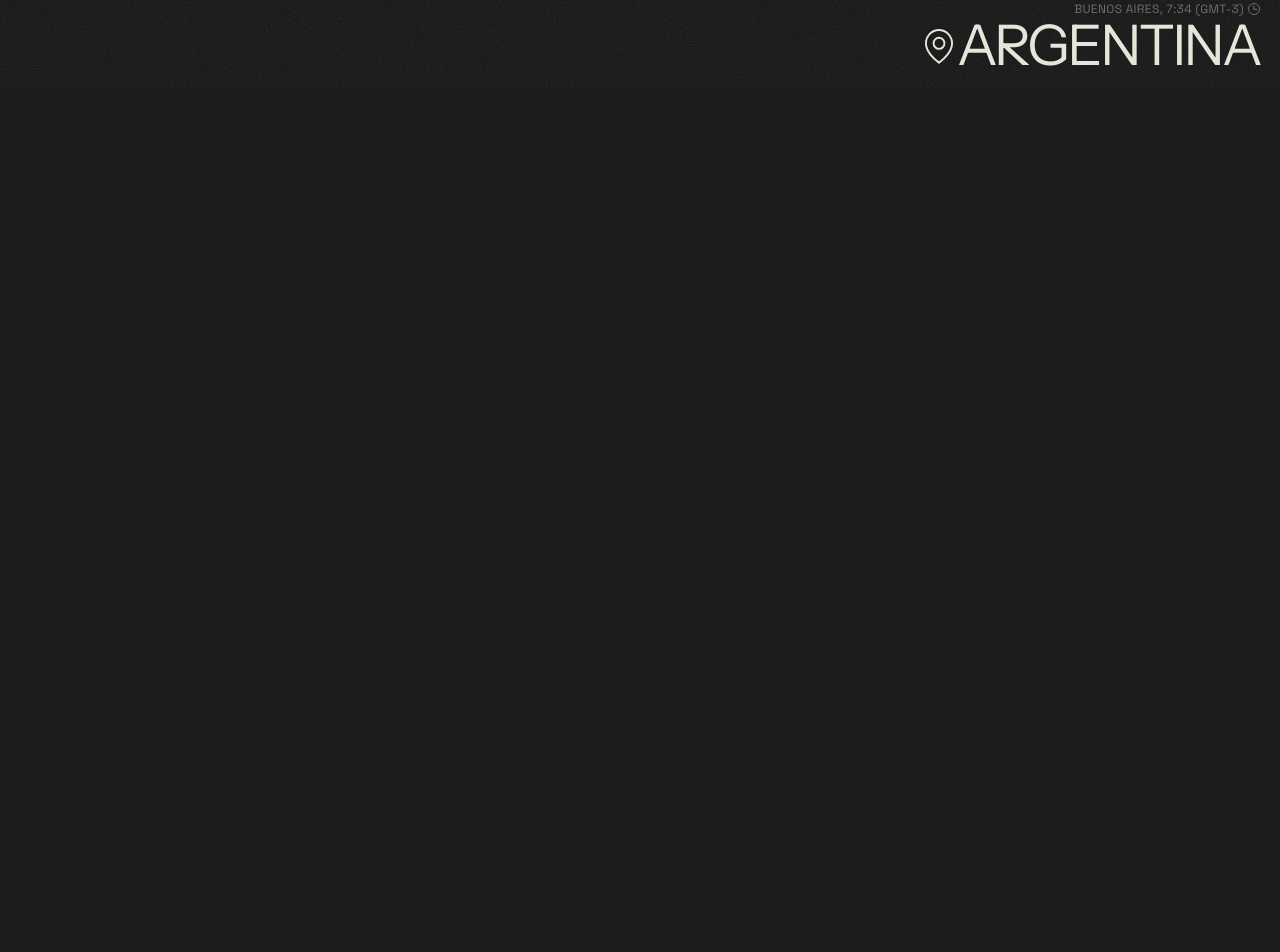
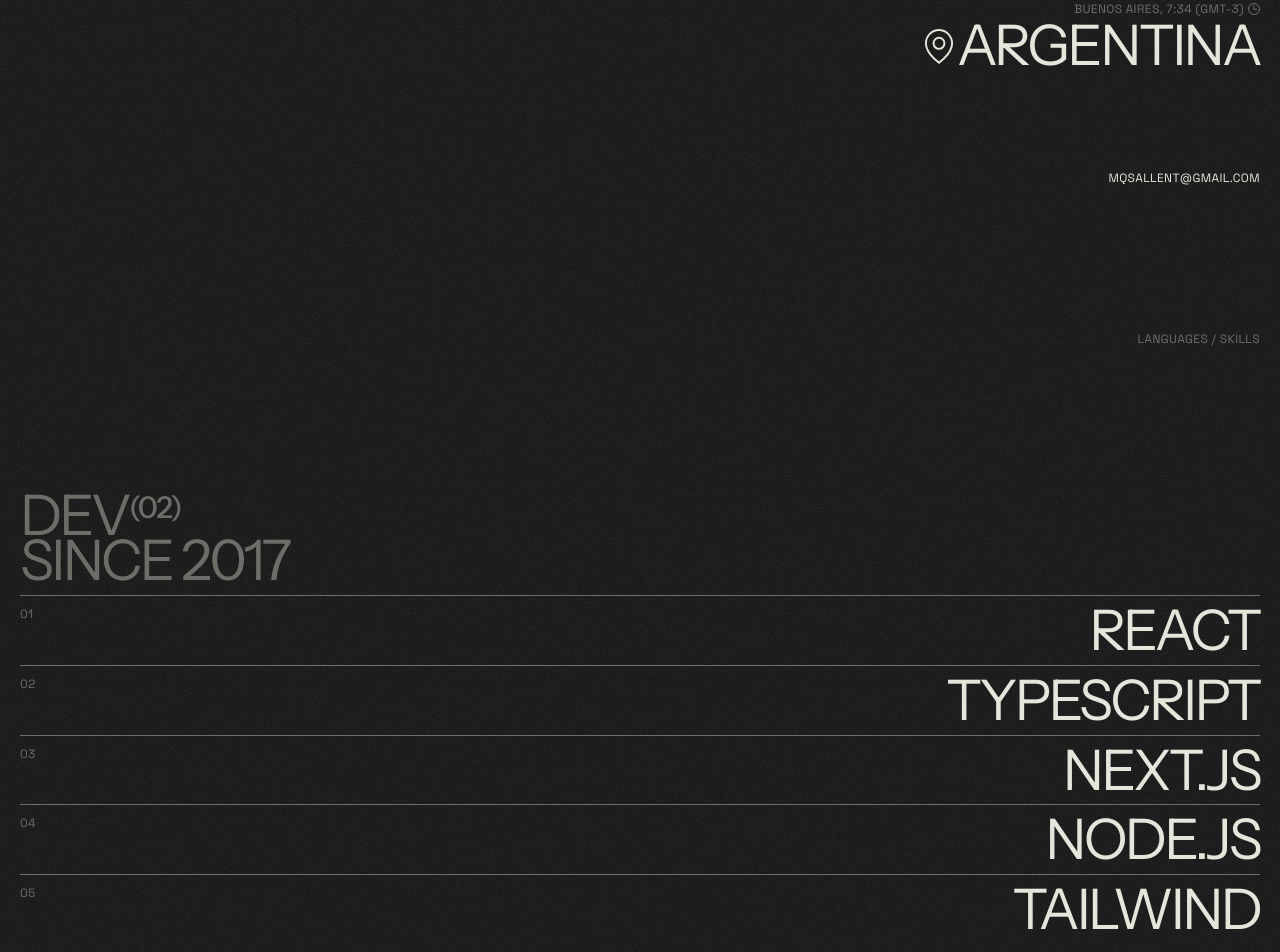
Before and after one commit to msallent/matnac.dev, a Next.js app: page / in a window 1280 px wide. Shown: the part 1576-2528 px from the top of the page. Before the commit the page ends 1664 px from the top, so only its background shows below. Built offline with nearby package versions, Linux system fonts and the light colour scheme.

Commit message:
Add Dev component

```diff
--- a/src/app/page.tsx
+++ b/src/app/page.tsx
@@ -1,10 +1,11 @@
-import { Hero, Who } from "@/components";
+import { Dev, Hero, Who } from "@/components";
 
 export default function Home() {
   return (
     <main className="flex flex-col gap-16 font-primary uppercase text-primary">
       <Hero />
       <Who />
+      <Dev />
     </main>
   );
 }
--- /dev/null
+++ b/src/components/Dev.tsx
@@ -0,0 +1,32 @@
+const SKILLS = ["React", "TypeScript", "Next.js", "Node.js", "Tailwind"];
+
+export function Dev() {
+  return (
+    <section className="flex h-svh flex-col justify-between p-5">
+      <p className="text-right font-secondary text-sm">mqsallent@gmail.com</p>
+
+      <p className="text-right font-secondary text-sm text-secondary">Languages / Skills</p>
+
+      <div className="flex flex-col gap-3">
+        <h1 className="flex flex-col text-secondary">
+          <span className="flex">
+            <span className="text-xl">Dev</span>
+            <span className="mt-[2.5px] text-lg">(02)</span>
+          </span>
+          <span className="text-xl">Since 2017</span>
+        </h1>
+
+        <ul className="flex flex-col gap-3">
+          {SKILLS.map((skill, index) => (
+            <li key={index} className="flex justify-between border-t border-secondary pt-3">
+              <span className="font-secondary text-sm text-secondary">
+                {`${index + 1}`.padStart(2, "0")}
+              </span>
+              <span className="text-xl">{skill}</span>
+            </li>
+          ))}
+        </ul>
+      </div>
+    </section>
+  );
+}
--- a/src/components/index.ts
+++ b/src/components/index.ts
@@ -1,2 +1,3 @@
+export { Dev } from "./Dev";
 export { Hero } from "./Hero";
 export { Who } from "./Who";
```
